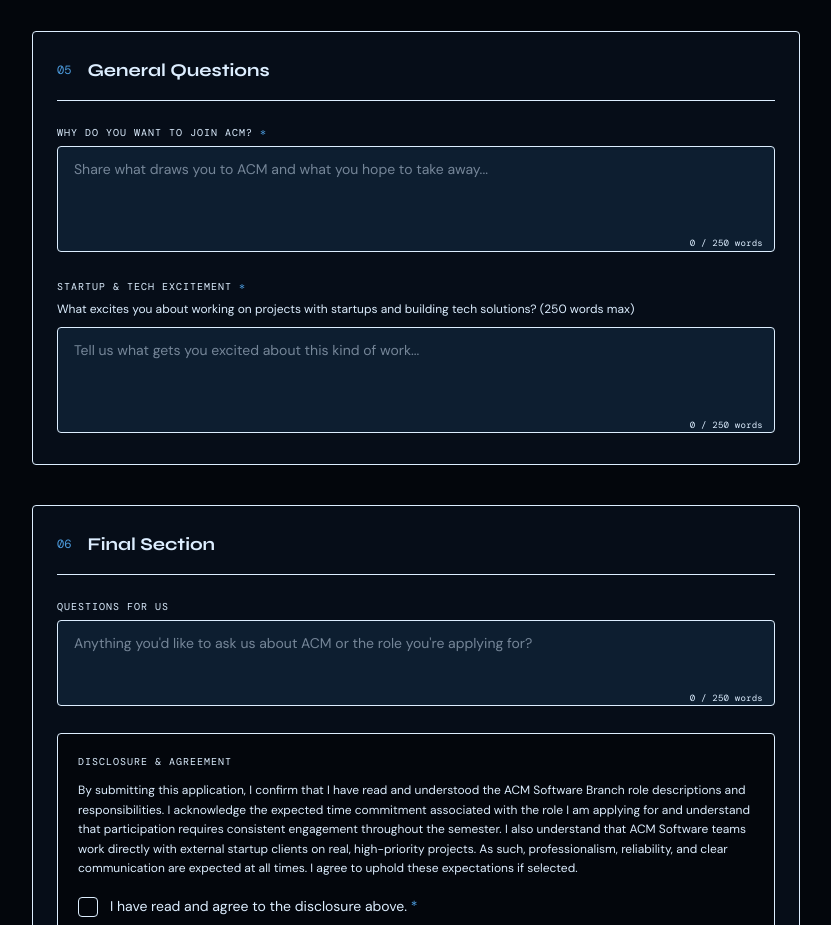
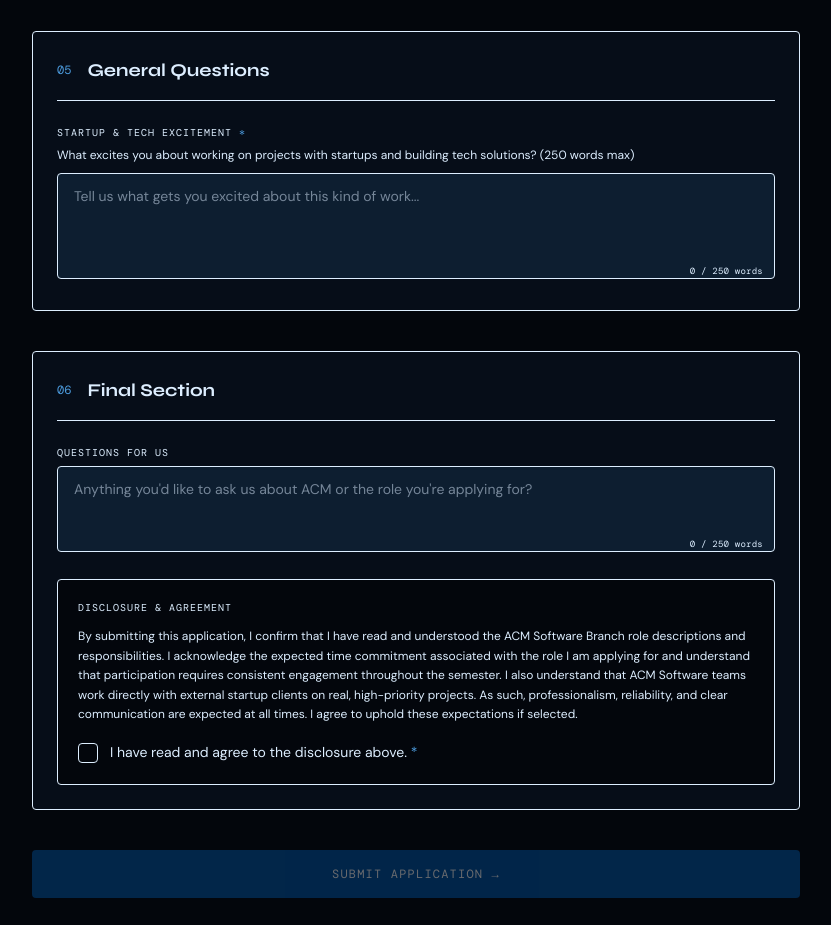
Before and after one commit to nubostonacm/nuacm_website, a Next.js app: page /apply in a window 1280 px wide. Shown: the part 3780-4705 px from the top of the page, without its empty margins (224-1055 px from the left). Built offline with nearby package versions, Linux system fonts and the light colour scheme; a web font is replaced by a local one.

Commit message:
updated website and form

```diff
--- a/src/app/apply/page.tsx
+++ b/src/app/apply/page.tsx
@@ -616,18 +616,6 @@
               {/* ── 05 GENERAL QUESTIONS ── */}
               <div className="border border-acm-border bg-acm-dark p-6 rounded-sm space-y-5">
                 <SectionHeader num="05" title="General Questions" />
-
-                <Field
-                  label="Why do you want to join ACM?"
-                  required
-                >
-                  <WordLimitTextarea
-                    name="whyAcm"
-                    placeholder="Share what draws you to ACM and what you hope to take away..."
-                    required
-                  />
-                </Field>
-
                 <Field
                   label="Startup & Tech Excitement"
                   required
```
